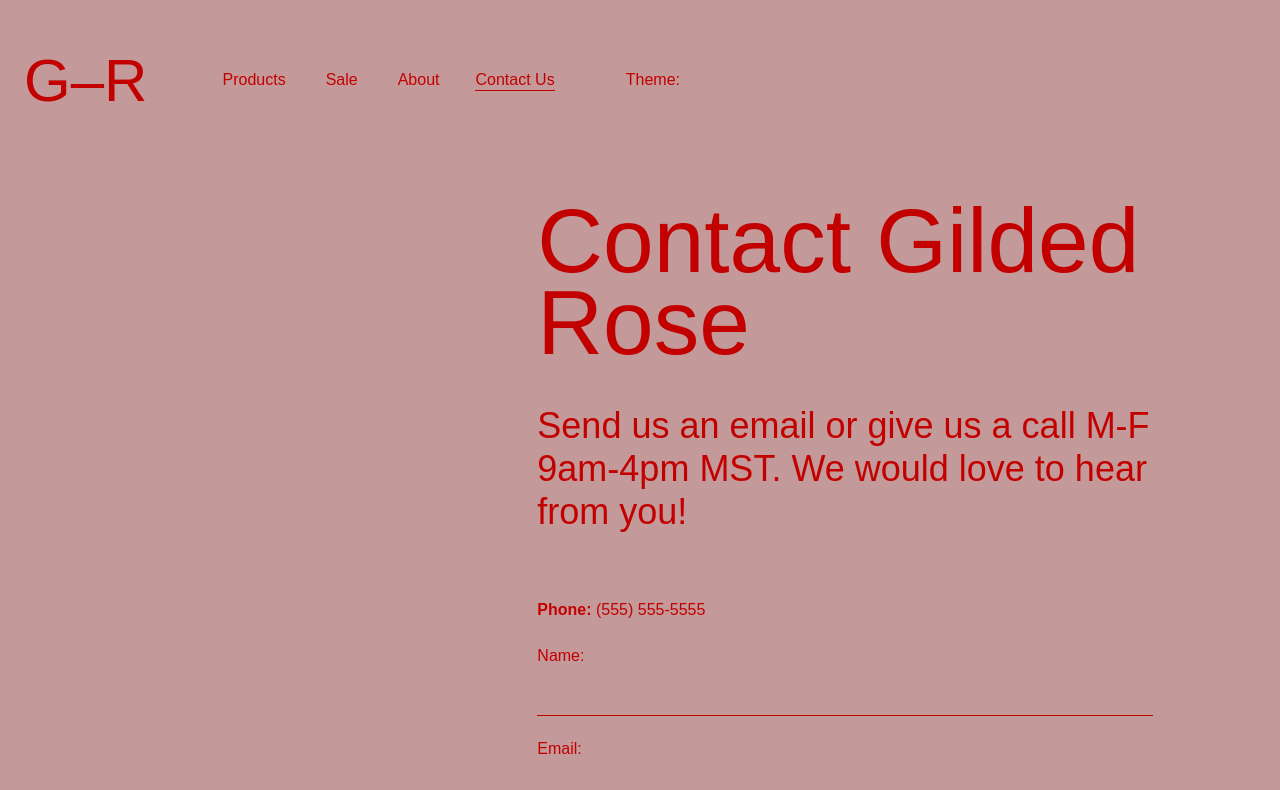
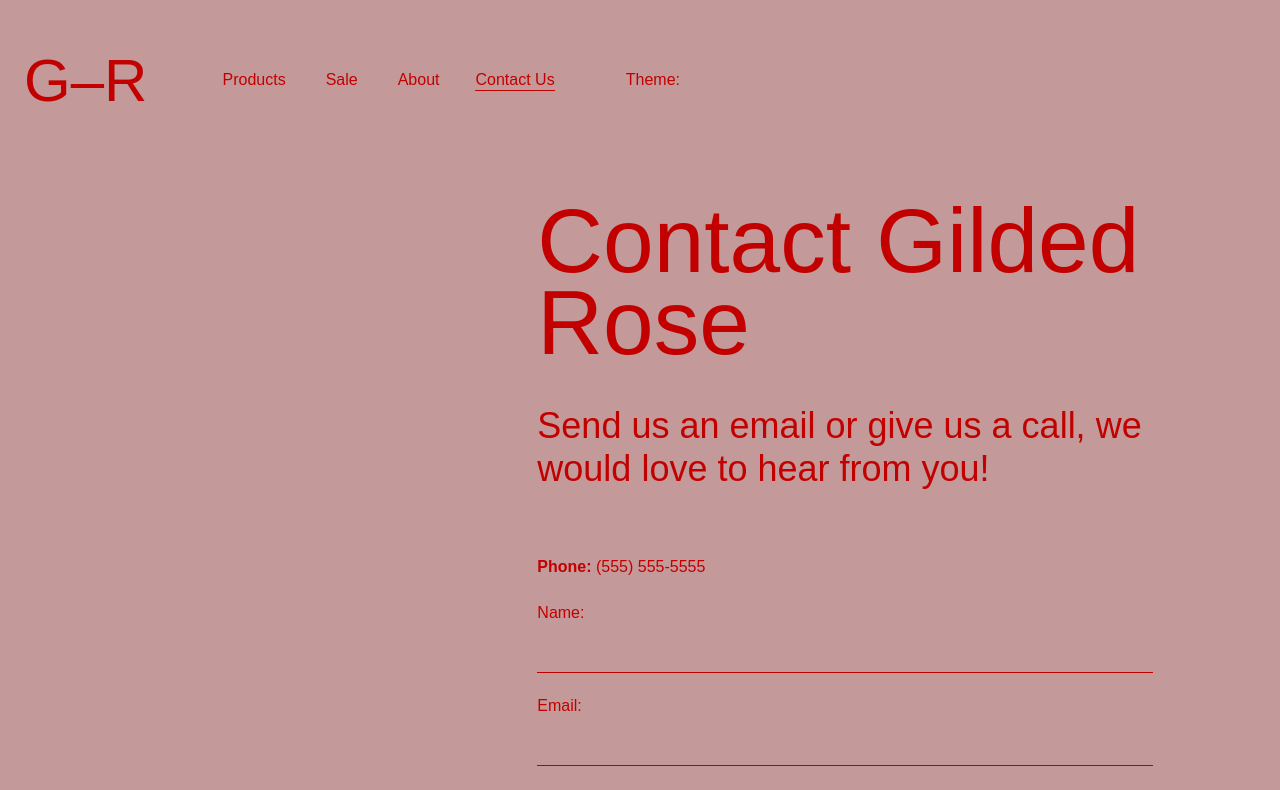
Before and after one commit to juliscapucin/gilded-rose, a Next.js app: page /contact in a window 1280 px wide. Shown: the top 790 px of the page. Built offline with nearby package versions, Linux system fonts and the light colour scheme; a web font is replaced by a local one.

Commit message:
fixes: fix build

```diff
--- a/src/app/[...not-found]/page.tsx
+++ b/src/app/[...not-found]/page.tsx
@@ -9,7 +9,7 @@ export default function Page() {
   <Grid>
    <PageContainer>
     <Title>Something went wrong :(</Title>
-    <Subtitle>The page you're looking for doesn't exist.</Subtitle>
+    <Subtitle>The page you requested does not exist.</Subtitle>
     <Link href={'/'}>Go back home</Link>
    </PageContainer>
   </Grid>
--- a/src/app/contact/page.tsx
+++ b/src/app/contact/page.tsx
@@ -1,6 +1,4 @@
 'use client';
-
-import { useRef } from 'react';
 
 import { ContactForm } from '@/components';
 import {
@@ -12,15 +10,12 @@ import {
 } from '@/components/styles';
 
 export default function page() {
- const pageRef = useRef(null);
-
  return (
-  <Grid ref={pageRef} data-animation-page>
+  <Grid data-animation-page>
    <PageContainer>
     <Title $marginMobile={true}>Contact Gilded Rose</Title>
     <Subtitle>
-     Send us an email or give us a call M-F 9am-4pm MST. We would love to hear
-     from you!
+     Send us an email or give us a call, we would love to hear from you!
     </Subtitle>
     <Paragraph>
      <strong>Phone:</strong> (555) 555-5555
--- a/src/types/index.ts
+++ b/src/types/index.ts
@@ -1,3 +1,3 @@
-import { Product } from './product';
+import { Product } from './Product';
 
 export type { Product };
```
Also changed, not shown: src/app/about/page.tsx (+20 -17 lines).
